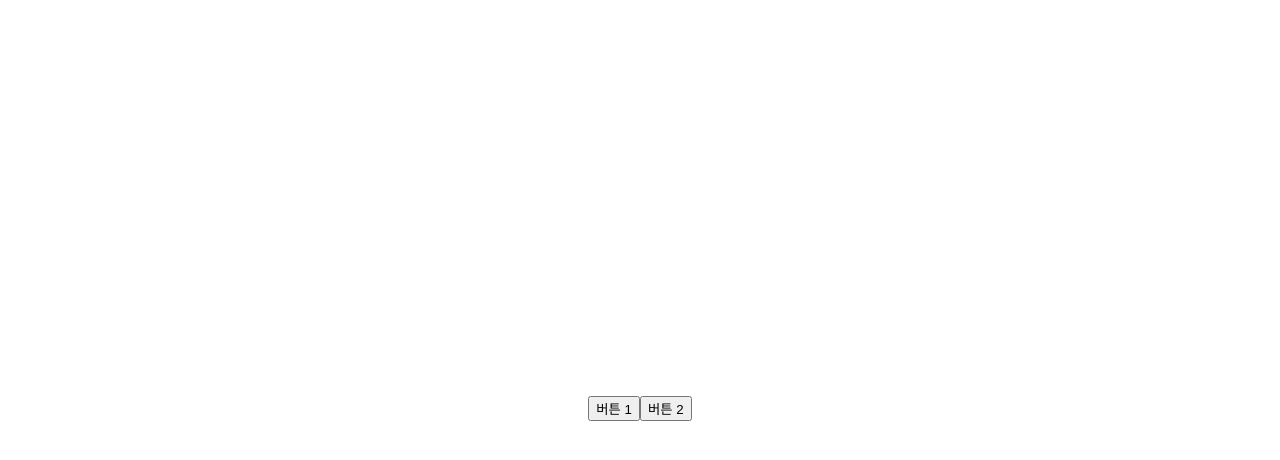
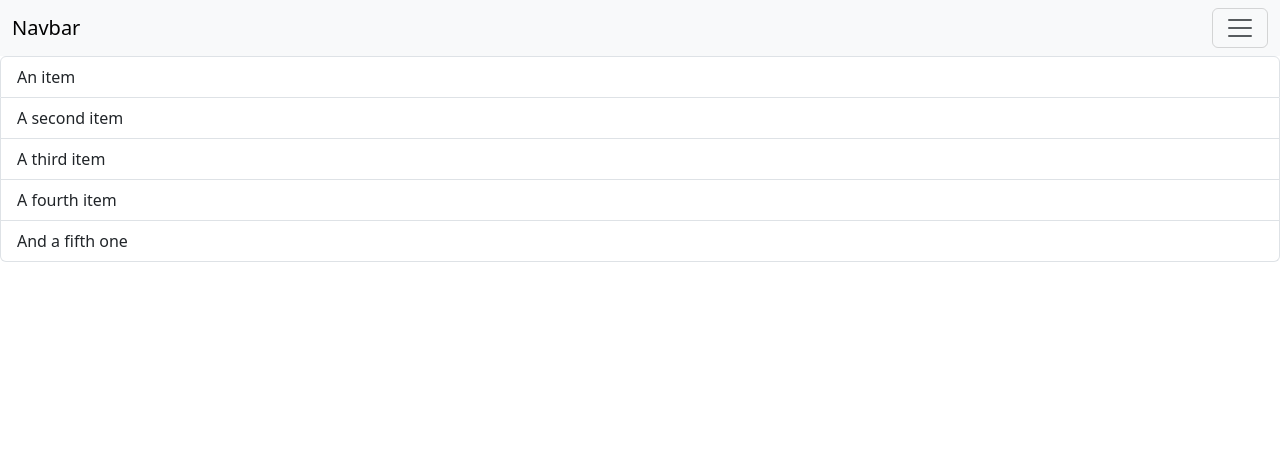
Before and after one commit to qkrcodus/javascript-basic, a website: page index.html in a window 1280 px wide. Drawn offline with nearby package versions, Linux system fonts and the light colour scheme.

Commit message:
bootstrap 설치, class 탈부착식, addEventListener

```diff
--- a/index.html
+++ b/index.html
@@ -5,31 +5,31 @@
     <meta name="viewport" content="width=device-width, initial-scale=1.0">
     <title>Document</title>
     <link rel="stylesheet" href="style.css">
+    <link href="https://cdn.jsdelivr.net/npm/bootstrap@5.3.3/dist/css/bootstrap.min.css" rel="stylesheet" integrity="sha384-QWTKZyjpPEjISv5WaRU9OFeRpok6YctnYmDr5pNlyT2bRjXh0JMhjY6hW+ALEwIH" crossorigin="anonymous">
+
 </head>
 <body>
-    <!-- <h1 id="hello">안녕하세요</h1> -->
-    <!-- <div class="alert-box" id="alert">알럿창<button onclick="displayFunction('none')">닫기</button></div>
-
-    <button onclick="displayFunction('block')">버튼</button>
-     -->
-    <button onclick="displayFunction('block','id')">버튼 1</button>
-    <button onclick="displayFunction('block','password')">버튼 2</button>
-    <div class="alert-box" id="alert">
-        <p id="text"></p>
-        <button id="close">닫기</button>
-        <!-- <button id="close"onclick="displayFunction('none','')">닫기</button> -->
-    </div>
-
-    <!-- <script src="script.js"></script> -->
+    <nav class="navbar navbar-light bg-light">
+        <div class="container-fluid">
+          <span class="navbar-brand">Navbar</span>
+          <button class="navbar-toggler" type="button">
+            <span class="navbar-toggler-icon"></span>
+          </button>
+        </div>
+    </nav>
+    <ul class="list-group">
+        <li class="list-group-item">An item</li>
+        <li class="list-group-item">A second item</li>
+        <li class="list-group-item">A third item</li>
+        <li class="list-group-item">A fourth item</li>
+        <li class="list-group-item">And a fifth one</li>
+    </ul>
      <script>
-        function displayFunction(display,text){
-            document.getElementById('alert').style.display=display;
-            document.getElementById('text').innerHTML=text;
-        }
-        document.getElementById('close').addEventListener('click',function(){
-            document.getElementById('alert').style.display='none';
-
+        document.getElementsByClassName('navbar-toggler')[0].addEventListener('click',function(){
+            // ul 태그에 show 클래스 추가한다.
+            document.getElementsByClassName('list-group')[0].classList.add('show');
         })
      </script>
+    <script src="https://cdn.jsdelivr.net/npm/bootstrap@5.1.3/dist/js/bootstrap.bundle.min.js" integrity="sha384-ka7Sk0Gln4gmtz2MlQnikT1wXgYsOg+OMhuP+IlRH9sENBO0LRn5q+8nbTov4+1p" crossorigin="anonymous"></script>
 </body>
 </html>
--- /dev/null
+++ b/package.json
@@ -0,0 +1,5 @@
+{
+  "dependencies": {
+    "bootstrap": "^5.3.3"
+  }
+}
--- a/style.css
+++ b/style.css
@@ -1,16 +1,54 @@
-.alert-box{
-    background-color: skyblue;
-    padding: 20px;
-    color: white;
-    border-radius: 5px;
-    text-align: center;
-    justify-content: center;
-    align-items: center;
-    display: none;
+/* http://meyerweb.com/eric/tools/css/reset/
+   v2.0 | 20110126
+   License: none (public domain)
+*/
+
+html, body, div, span, applet, object, iframe,
+h1, h2, h3, h4, h5, h6, p, blockquote, pre,
+a, abbr, acronym, address, big, cite, code,
+del, dfn, em, img, ins, kbd, q, s, samp,
+small, strike, strong, sub, sup, tt, var,
+b, u, i, center,
+dl, dt, dd, ol, ul, li,
+fieldset, form, label, legend,
+table, caption, tbody, tfoot, thead, tr, th, td,
+article, aside, canvas, details, embed,
+figure, figcaption, footer, header, hgroup,
+menu, nav, output, ruby, section, summary,
+time, mark, audio, video {
+	margin: 0;
+	padding: 0;
+	border: 0;
+	font-size: 100%;
+	font: inherit;
+	vertical-align: baseline;
+}
+/* HTML5 display-role reset for older browsers */
+article, aside, details, figcaption, figure,
+footer, header, hgroup, menu, nav, section {
+	display: block;
 }
 body {
-    display: flex;
-    justify-content: center;
-    align-items: center;
-    min-height: 100vh;
+	line-height: 1;
 }
+ol, ul {
+	list-style: none;
+}
+blockquote, q {
+	quotes: none;
+}
+blockquote:before, blockquote:after,
+q:before, q:after {
+	content: '';
+	content: none;
+}
+table {
+	border-collapse: collapse;
+	border-spacing: 0;
+}
+.list-group{
+    display: none ;
+}
+.show{
+    display: block;
+}
```
Also changed, not shown: 1 other file.
